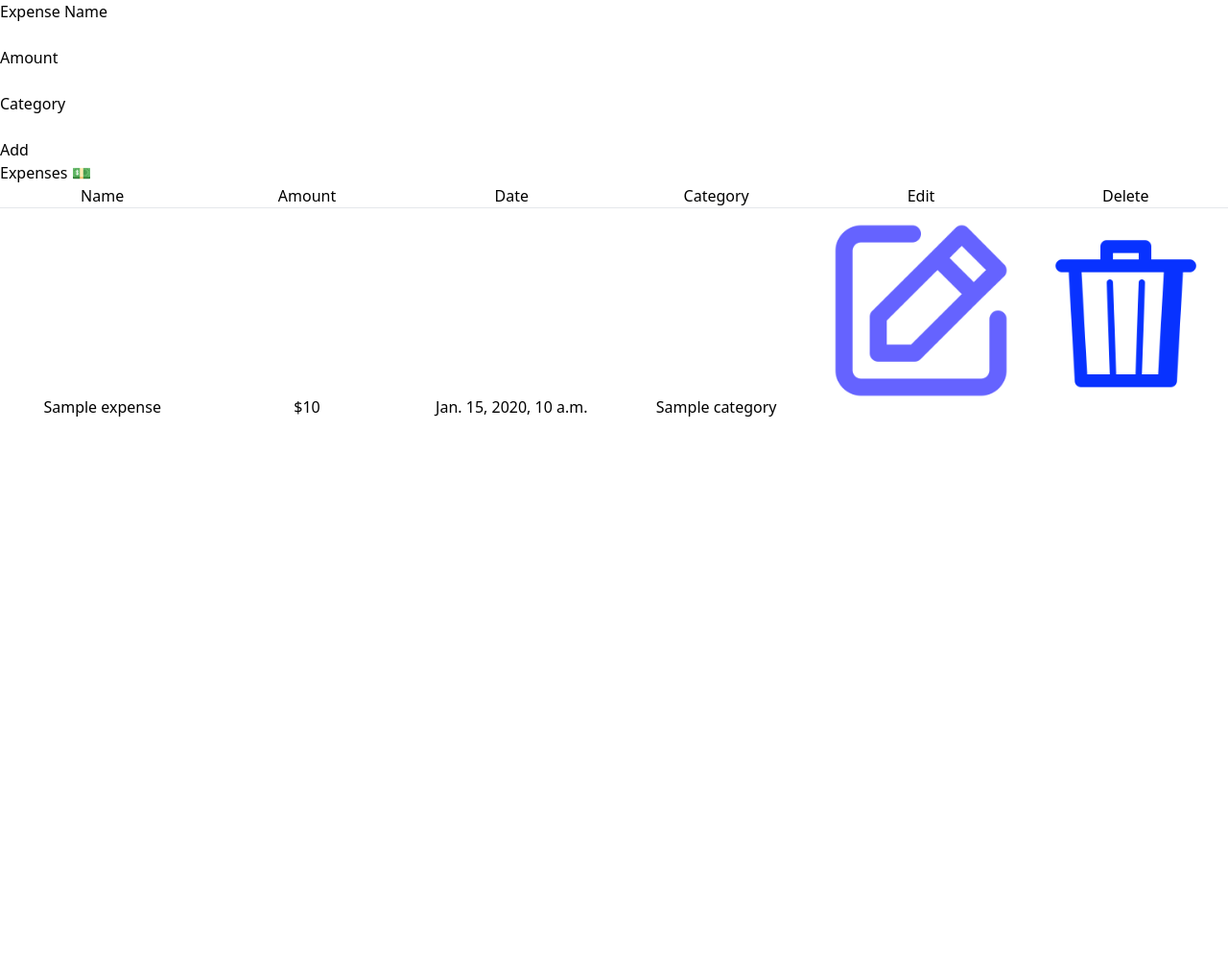
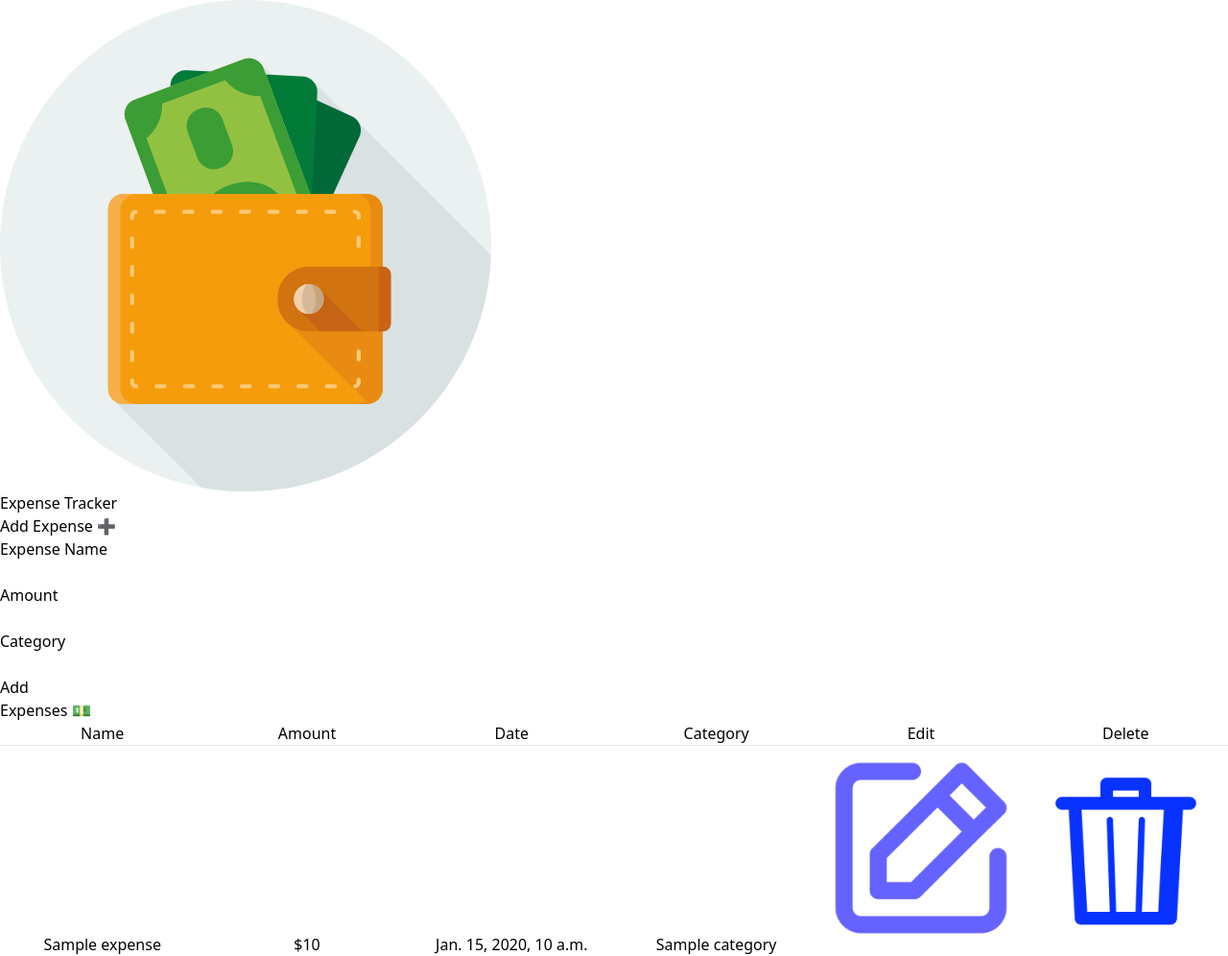
Before and after one commit to samsorrahman/Advance-Expense-Tracker, a Django app: template myapp/templates/myapp/index.html in a window 1280 px wide. Shown: the whole page at 96% size. Before the commit the page ends 434 px from the top, so only its background shows below. Run offline with Django 4.2, Linux system fonts and the light colour scheme; the template is opened without the code that fills it: most values are stand-ins (such as "Sample title", 1, 10 or a date in 2020); form fields are guessed from the names that the template uses; style sheets or scripts are compiled from the project's sources.

Commit message:
app styled

```diff
--- a/myapp/templates/myapp/base.html
+++ b/myapp/templates/myapp/base.html
@@ -11,10 +11,16 @@
     <title>ExpenseTracker</title>
 </head>
 <body>
+
+    <nav class="shadow-lg p-5">
+        <div class="container flex flex-wrap justify-between items-center mx-auto">
+            <a href="#" class="flex">
+                <img class="h-10 mr-3" src="{% static 'myapp/images/wallet.png' %}" alt="">
+                <span class="self-center text-xl font-semibold">Expense Tracker</span>
+            </a>
+        </div>
+    </nav>
    {% block content %}
-   {% comment %} <div class=" px-10 py-10 flex">
-        <h1 class="border">WE are shinging</h1>
-   </div> {% endcomment %}
    {% endblock content %}
 </body>
 </html>
--- a/myapp/templates/myapp/index.html
+++ b/myapp/templates/myapp/index.html
@@ -1,7 +1,7 @@
 {% extends 'myapp/base.html' %}
 {% load static %}
 {% block content %}
-
+<div class="m-10 font-bold">Add Expense ➕</div>
 
 <form class="shadow-lg m-10 rounded-lg" method="POST">
     {% csrf_token %}
@@ -57,10 +57,10 @@
             <span class="font-bold">${{ expense.amount}}</span>
             <span class="font-bold">{{ expense.date }}</span>
             <span class="font-bold">{{ expense.category }}</span>
-            <span class="font-bold"><a href="{% url 'edit' expense.id %}">
+            <span class="pl-24"><a href="{% url 'edit' expense.id %}">
                 <img class="h-5" src="{% static 'myapp/images/edit.png' %}">
             </a></span>
-            <span class="font-bold">
+            <span class="pl-22">
                 <form method="POST" action="{% url 'delete' expense.id %}">
                     {% csrf_token %}
                    <button type="submit" name="delete">
```
Also changed, not shown: db.sqlite3.
